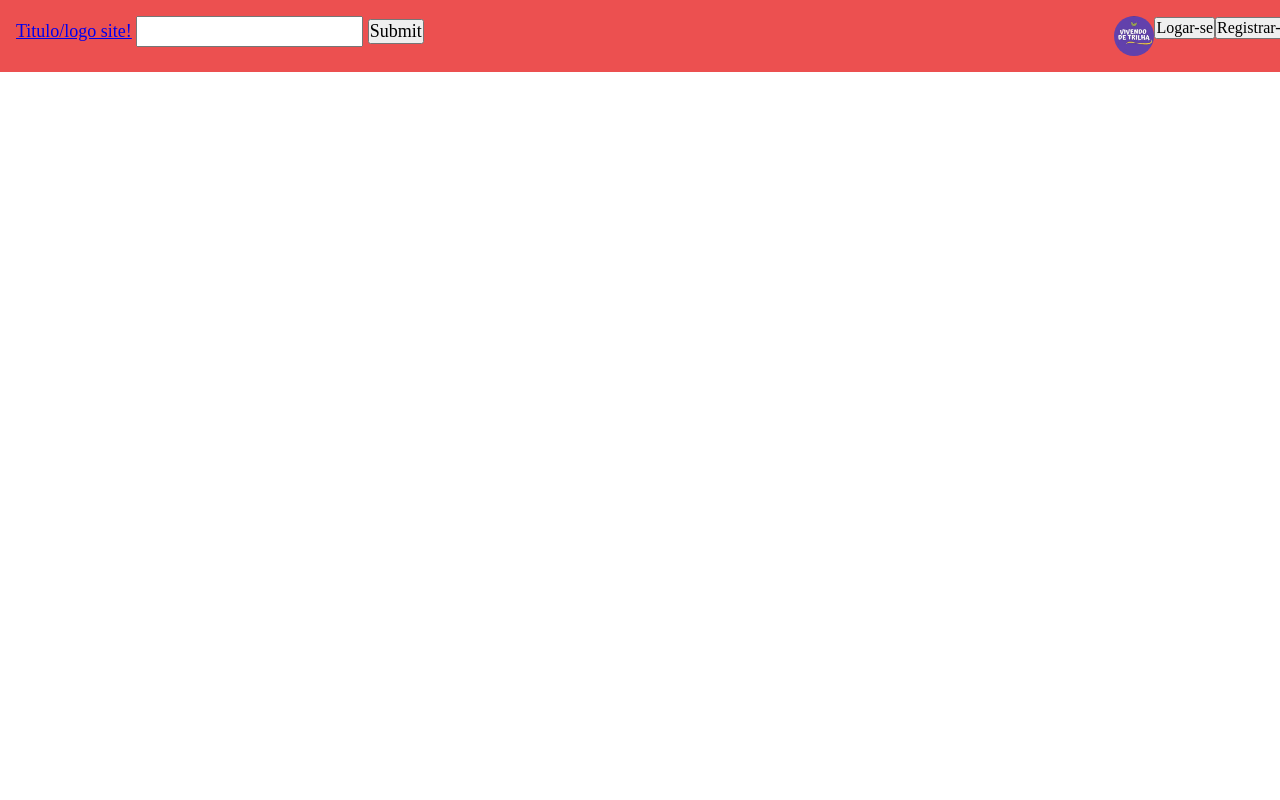
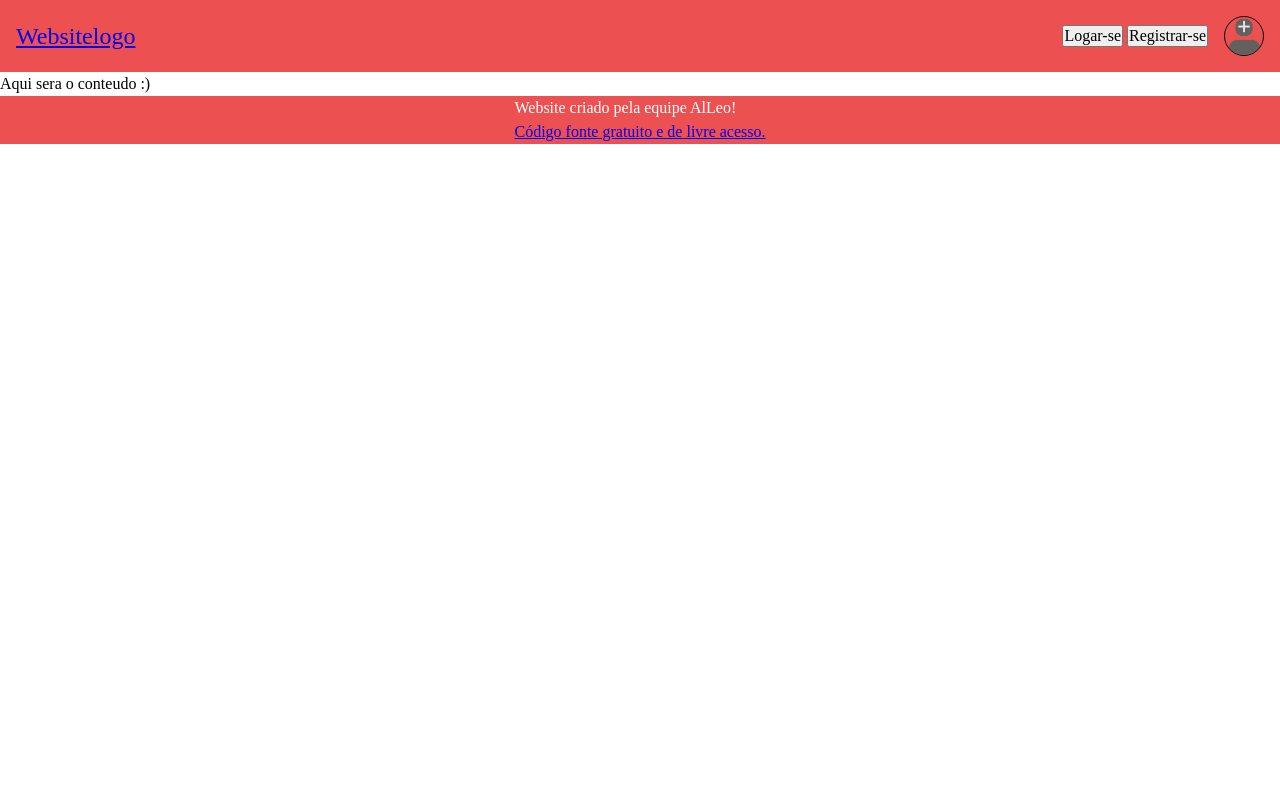
Before and after one commit to Lmedeiros-leiman/Rede_social, a PHP site: page /paginas/index.php in a window 1280 px wide. Run offline with PHP 8.4, Linux system fonts and the light colour scheme.

Commit message:
atualizacoes internas -modificado modelo das pastas -adicionado avatar para não logados -corrigido bug de estilo css

```diff
--- a/arquivos-estilos/barra-navegacao.css
+++ b/arquivos-estilos/barra-navegacao.css
@@ -7,3 +7,6 @@
 .logo:any-link{
     color: #FFB347;
 }
+nav picture{
+    border: 1px solid black;
+}
--- a/arquivos-estilos/cores.css
+++ b/arquivos-estilos/cores.css
@@ -1,16 +1,21 @@
-.fundo-preto{ background-color: black; } .letra-preto{ background-color: black; }
-.fundo-branco{ background-color: white; } .letra-branco{ background-color: white; }
-.fundo-cinza{ background-color: grey; } .letra-cinza{ background-color: grey; }
-.fundo-cinzaescuro{ background-color: dimgray; } .letra-cinzaescuro{ background-color: dimgray; }
-.fundo-vermelho{ background-color: red; } .letra-vermelho{ background-color: red; }
-.fundo-verde{ background-color: green; } .letra-verde{ background-color: green; }
-.fundo-azul{ background-color: blue; } .letra-azul{ background-color: blue; }
-.fundo-azulreal{ background-color: royalblue; } .letra-azulreal{ background-color: royalblue; }
-.fundo-roxo{ background-color: rebeccapurple; } .letra-roxo{ background-color: rebeccapurple; }
-.fundo-laranja{ background-color: orange; } .letra-laranja{ background-color: orange; }
-.fundo-laranja-escuro{ background-color: orangered; } .letra-laranja-escuro{ background-color: orangered; }
+.fundo-preto{ background-color: black; } .letra-preto{ color: black; }
+.fundo-branco{ background-color: white; } .letra-branco{ color: white; }
+.fundo-cinza{ background-color: grey; } .letra-cinza{ color: grey; }
+.fundo-cinzaescuro{ background-color: dimgray; } .letra-cinzaescuro{ color: dimgray; }
+.fundo-vermelho{ background-color: red; } .letra-vermelho{ color: red; }
+.fundo-verde{ background-color: green; } .letra-verde{ color: green; }
+.fundo-azul{ background-color: blue; } .letra-azul{ color: blue; }
+.fundo-azulreal{ background-color: royalblue; } .letra-azulreal{ color: royalblue; }
+.fundo-roxo{ background-color: rebeccapurple; } .letra-roxo{ color: rebeccapurple; }
+.fundo-laranja{ background-color: orange; } .letra-laranja{ color: orange; }
+.fundo-laranja-escuro{ background-color: orangered; } .letra-laranja-escuro{ color: orangered; }
 
 
 
 .fundo-cor-principal{ background-color: #ec5050 }  .letra-cor-principal{ color: #ec5050}
 .fundo-cor-segundaria{ background-color:#FFB347;} .letra-cor-segundaria{ color: #FFB347;}
+
+:root{
+    --cor-principal: #ec5050;
+    --cor-segundaria: #FFB347;
+}
--- a/arquivos-estilos/reiniciar.css
+++ b/arquivos-estilos/reiniciar.css
@@ -1,7 +1,7 @@
 *{
     margin: 0;
     padding: 0;
-    box-sizing: content-box;
+    box-sizing: border-box;
 }
 html,body{
     height: 100%;
--- a/arquivos-estilos/reutilizados.css
+++ b/arquivos-estilos/reutilizados.css
@@ -1,27 +1,46 @@
-.container{
+.container, container-total{
     width: 100%;
     position: relative;
     display: flex;
 }
-.cetralizado-flex{
+.container-mobile{
+    max-width: 600px;
+    width: 600px;
+    position: relative;
+    display: flex;
+}
+
+
+
+
+
+.centralizado-flex, .cetralizado-flex{
     display: flex;
     justify-content: center;
+    align-items: center;
 }
 .esquerda-flex{
     display: flex;
     justify-content: left;
+    align-items: center;
 }
 .direita-flex{
     display: flex;
     justify-content: right;
+    align-items: center;
 }
 .manterdistancia-flex{
     display: flex;
     justify-content: space-between;
+    align-items: center;
 }
 .distanciarigual-flex{
     display: flex;
     justify-content: space-evenly;
+    align-items: center;
+}
+.manter-na-linha{
+    display: inline;
 }
 
 .redondo{
@@ -45,3 +64,6 @@
 .letra-grande{
     font-size: large;
 }
+.letra-grande-extra{
+    font-size: x-large;
+}
--- a/essenciais/header.php
+++ b/essenciais/header.php
@@ -9,6 +9,7 @@
         <link rel="stylesheet" href="/arquivos-estilos/reiniciar.css">
         <link rel="stylesheet" href="/arquivos-estilos/cores.css">
         <link rel="stylesheet" href="/arquivos-estilos/barra-navegacao.css">
+        <link rel="stylesheet" href="/arquivos-estilos/footer.css">
         <link rel="stylesheet" href="/arquivos-estilos/reutilizados.css">
 
 
--- a/essenciais/sessao.php
+++ b/essenciais/sessao.php
@@ -1,7 +1,9 @@
 <?php
-    session_start();
-function islogged(){
-    if ($_SESSION["IDUSUARIO"]) {
+session_start();
+$_SESSION["NOMEWEBSITE"] = "Website";
+function islogged(): bool
+{
+    if (isset($_SESSION["IDUSUARIO"])) {
         return true;
     } else {
         return false;
--- a/index.php
+++ b/index.php
@@ -1,5 +1,4 @@
 <?php
-include "essenciais/iniciar.php";
-
-// Chama a barra de ferramentas
-include "partes-visuais/barra-navegacao.php";
+// essa secão pode vir a se tornar algum tipo de controle de conexao??
+header("location: paginas/ ");
+exit();
--- /dev/null
+++ b/paginas/index.php
@@ -0,0 +1,12 @@
+<?php
+include "../essenciais/iniciar.php";
+
+// Chama a barra de ferramentas
+include "partes-fixas/barra-navegacao.php";
+
+?>
+<div>
+    Aqui sera o conteudo :)
+</div>
+
+<?php include "partes-fixas/footer.php";?>
--- /dev/null
+++ b/paginas/partes-fixas/barra-navegacao.php
@@ -0,0 +1,48 @@
+
+<header>
+    <nav class="container fundo-cor-principal manterdistancia-flex" style="padding:1rem;">
+
+            <aside>
+                <a href="index.php" class="letra-grande-extra" >Websitelogo</a>
+            </aside>
+
+            <main class="direita-flex">
+                <section >
+                    <?php
+                    echo islogged() ? // caso logado:
+                        '
+                        <form class="manter-na-linha">
+                            <input type="submit" value="Amigos">
+                        </form>
+                        <form class="manter-na-linha">
+                            <input type="submit" value="Notificações"
+                        </form>
+
+                        '
+                        : // caso deslogado:
+                        '
+                        <form class="manter-na-linha" >
+                            <input type="submit" value="Logar-se" >
+                        </form>
+                        <form class="manter-na-linha">
+                            <input type="submit" value="Registrar-se">
+                        </form>
+                        '
+                    ?>
+
+
+
+
+
+
+                </section>
+                <section style="align-items: flex-start">
+                    <picture style="margin-left: 1rem; width: 40px; height: 40px;" class="redondo" >
+                        <img src="/banco-dados/imagens/<?php echo islogged() ?  $_SESSION["IMAGEMPERFIL_NOME"] : "avatar_padrao.png"  ?>">
+                    </picture>
+                </section>
+            </main>
+
+    </nav>
+
+</header>
--- /dev/null
+++ b/paginas/partes-fixas/footer.php
@@ -0,0 +1,12 @@
+<footer class="container fundo-cor-principal letra-branco cetralizado-flex " >
+
+    <div>
+
+
+        <p><?php echo $_SESSION["NOMEWEBSITE"]?> criado pela equipe AlLeo!</p>
+        <a href="https://github.com/Lmedeiros-leiman/Rede_social" target="_blank"> Código fonte gratuito e de livre acesso.</a>
+    </div>
+
+
+
+</footer>
--- /dev/null
+++ b/paginas/registro.php
@@ -0,0 +1 @@
+<?php
--- a/partes-visuais/barra-navegacao.php
+++ /dev/null
@@ -1,29 +0,0 @@
-<link rel="stylesheet" href="/arquivos-estilos/barra-navegacao.css">
-<header>
-    <nav>
-        <section class="container manterdistancia-flex fundo-cor-principal" style="padding: 1rem" >
-            <div class="logo letra-cor-segundaria letra-grande">
-                <a href="index.php">Titulo/logo site!</a>
-                <div style="display: inline">
-                    <input type="search">
-                    <input type="submit">
-                </div>
-            </div>
-            <div class="esquerda-flex" style=" max-height: 100%">
-
-                    <picture class="redondo" style="height: 40px; width: 40px; position: relative; " >
-                        <img src="/banco-dados/imagens/logo_vivendodetrilha.jpg">
-                    </picture>
-
-                <div>
-                    <input type="submit" value="Logar-se">
-            </div>
-                <div>
-                    <input type="submit" value="Registrar-se">
-                </div>
-            </div>
-        </section>
-
-    </nav>
-
-</header>
```
Also changed, not shown: paginas/login.php (added, +12 -0 lines), partes-visuais/footer.php (deleted, +0 -9 lines), arquivos-estilos/footer.css (added), banco-dados/imagens/avatar_padrao.png (added), essenciais/iniciar.php (line endings or trailing spaces).
